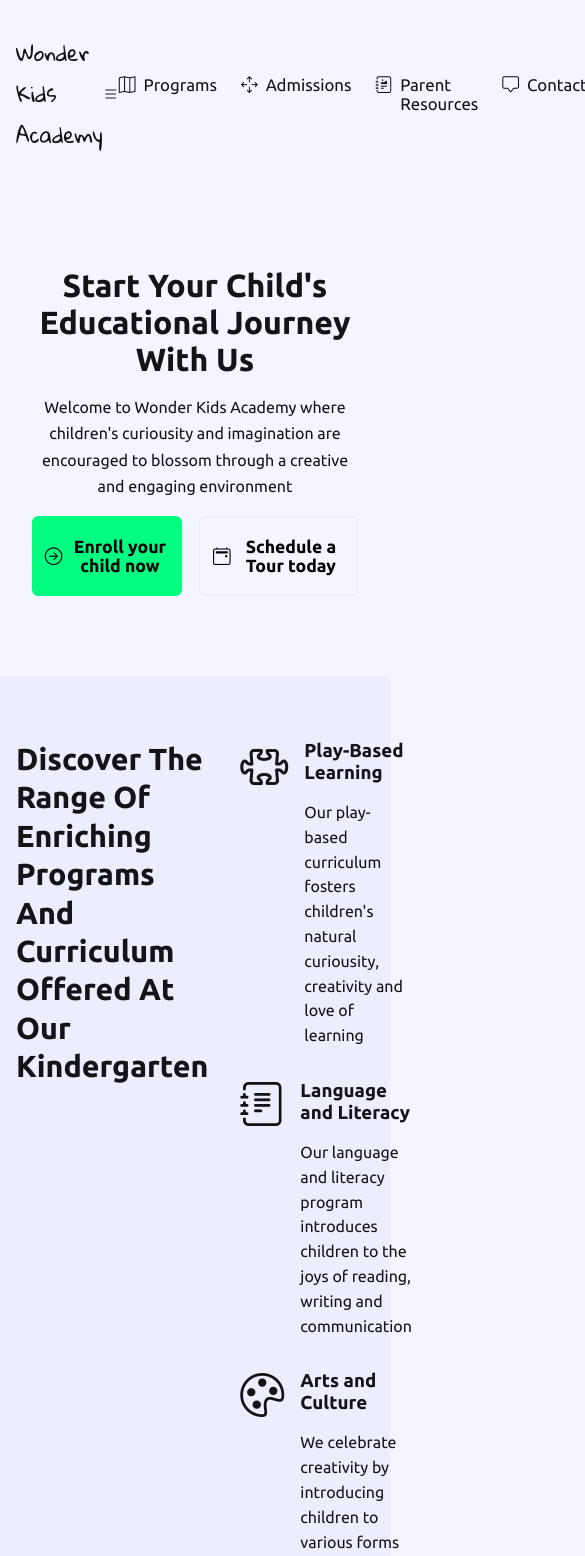
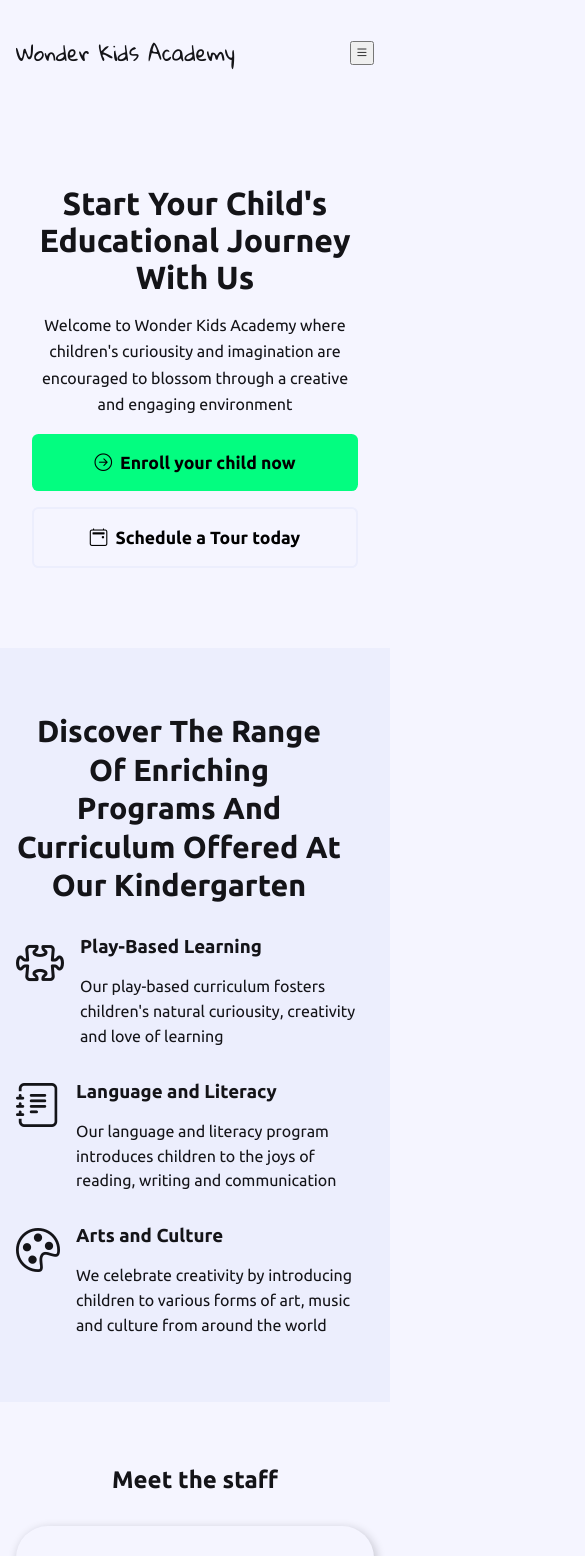
Before and after one commit to Master-Osaro/Wonderkids, a React (Vite) app: page / in a window 390 px wide. Shown: the top 1556 px of the page, 585 px wide, since content can reach past the window. Built offline with nearby package versions, Linux system fonts and the light colour scheme.

Commit message:
Responsive Value Section

```diff
--- a/src/App.css
+++ b/src/App.css
@@ -84,6 +84,16 @@ p {
     justify-content: center;
 }
 
+@media screen and (max-width: 778px) {
+    .btn {
+        text-align: center;
+        justify-content: center;
+    }
+    .action-btns{
+        flex-direction: column;
+    }
+}
+
 /* ================== Email Input ==================== */
 .input-email{
     padding: 1.2rem 0.8rem;
@@ -113,6 +123,22 @@ nav{
     display: flex;
     gap: 1.5rem;
 
+}
+
+.menu{
+    display: none;
+}
+
+@media screen and (max-width: 778px) {
+    .nav-list{
+        display: none;
+
+    }
+    .menu{
+        display: block;
+        width: 24px;
+        height: 24px;
+    }
 }
 .nav-list a{
     list-style: none;
@@ -150,11 +176,25 @@ section{
     display: grid;
     grid-template-columns: 1fr 1fr;
 }
+
+
 .section-features .section-inner h2{
     font-size: 1.9rem;
     line-height: 2.4rem;
     text-transform: capitalize;
     padding-right: 2rem;
+}
+
+@media screen and (max-width: 778px) {
+    .section-features .section-inner {
+        grid-template-columns: 1fr;
+    }
+
+    .section-features .section-inner h2{
+        font-size: 1.65rem;
+        text-align: center;
+        margin-bottom: 2rem;
+    }
 }
 
 
@@ -227,6 +267,17 @@ section{
     display: grid;
     grid-template-columns: 1fr 1fr;
 }
+
+.section-features .section-inner h2{
+    font-size: 1.9rem;
+    line-height: 2.4rem;
+    text-transform: capitalize;
+    padding-right: 2rem;
+}
+
+
+
+
 .section-value .section-inner .content{
     display: flex;
     flex-direction: column;
@@ -237,10 +288,27 @@ section{
     justify-content: flex-start;
 }
 
-.section-value .section-inner{
-    display: grid;
-    grid-template-columns: 1fr 1fr;
+@media screen and (max-width: 778px) {
+    .section-value .section-inner {
+        grid-template-columns: 1fr;
+    }
+
+    .section-value .section-inner h2{
+        font-size: 1.65rem;
+        text-align: center;
+        margin-bottom: 2rem;
+    }
+    .section-value .section-inner .image{
+        order: 2;
+        margin-bottom: 2rem;
+    }
+    .section-value .section-inner .content{
+        order: 3;
+    }
+
+
 }
+
 
 /* .section-value .section-inner .image{
 
--- a/src/App.jsx
+++ b/src/App.jsx
@@ -19,7 +19,7 @@ function App() {
       <header>
         <nav>
           <div className="logo">Wonder Kids Academy</div>
-          <i class="bi bi-list"></i>
+          <button class="menu" aria-label="menu" aria-expanded="false"><i class="bi bi-list"></i></button>
           <ul className="nav-list">
             <li><a href="#programs"><i class="bi bi-map"></i>Programs</a></li>
             <li><a href="#admissions"><i class="bi bi-arrows-move"></i>Admissions</a></li>
```
